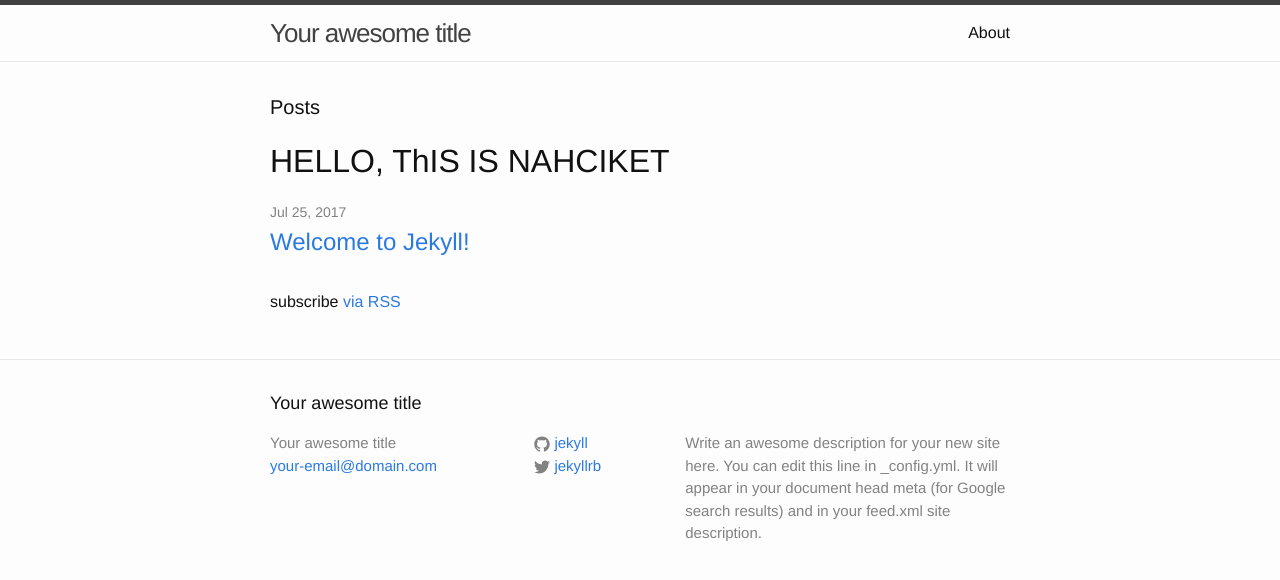
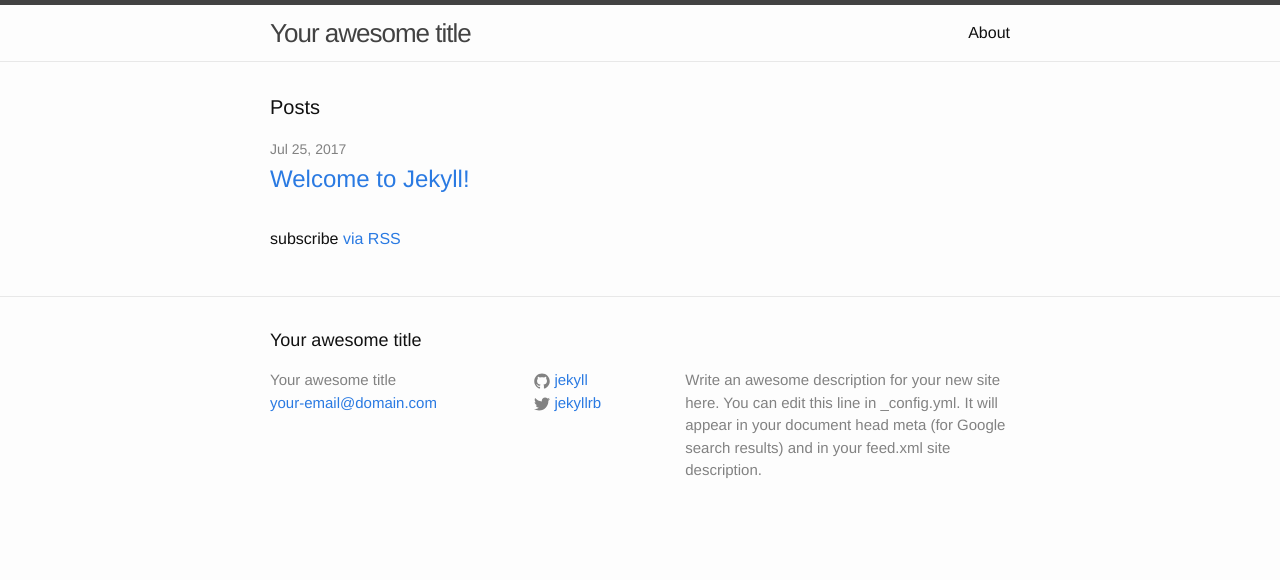
Before and after one commit to iviser/iviser-cc.github.io, a Jekyll site: the page built from index.html, in a window 1280 px wide. Shown: the top 580 px of the page. Built offline with Jekyll 4.4.1, drawn with Linux system fonts in a browser that asks for light colours.

Commit message:
Update index.html

```diff
--- a/index.html
+++ b/index.html
@@ -6,7 +6,6 @@ layout: default
 
   <h1 class="page-heading">Posts</h1>
 
-  <h1>HELLO, ThIS IS NAHCIKET</h1>
   <ul class="post-list">
     {% for post in site.posts %}
       <li>
```
